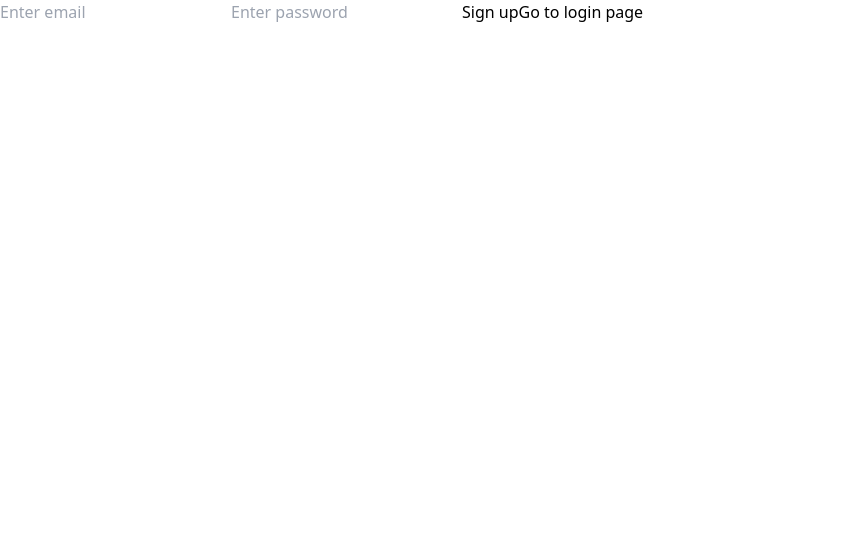
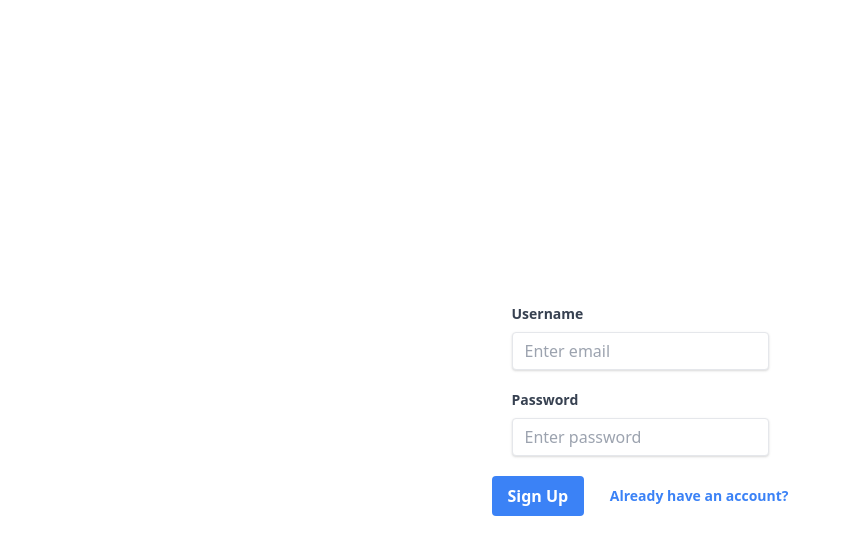
Before and after one commit to aminwastaken/chat-app, a React (Create React App) app: page /signup in a window 1280 px wide. Shown: the top 554 px of the page, without its empty margins (0-850 px from the left). Built offline with nearby package versions, Linux system fonts and the light colour scheme.

Commit message:
Apply styles

```diff
--- a/src/pages/Login.js
+++ b/src/pages/Login.js
@@ -1,7 +1,23 @@
 import { useNavigate } from "react-router-dom";
 import { useState } from "react";
 import { login } from "../utils/firebase";
+// import "./styles.css";
 
+const containerStyles = {
+  height: "100vh",
+  width: "100vw",
+  display: "flex",
+  justifyContent: "center",
+  alignItems: "center",
+};
+
+const inputContainer = {
+  margin: "20px",
+};
+
+const inputStyles = {
+  border: "1px solid gray",
+};
 const Login = () => {
   const [email, setEmail] = useState("");
   const [password, setPassword] = useState("");
@@ -16,23 +32,56 @@
   };
 
   return (
+    <div style={containerStyles}>
       <div>
+        <div style={inputContainer}>
+          <label
+            class="block text-gray-700 text-sm font-bold mb-2"
+            for="username"
+          >
+            Username
+          </label>
           <input
+            className="shadow appearance-none border rounded w-full py-2 px-3 text-gray-700 leading-tight focus:outline-none focus:shadow-outline"
             placeholder="Enter email"
             autoCapitalize="none"
             value={email}
             onChange={(event) => setEmail(event.target.value)}
           />
+        </div>
+        <div style={inputContainer}>
+          <label
+            class="block text-gray-700 text-sm font-bold mb-2"
+            for="password"
+          >
+            Password
+          </label>
           <input
+            className="shadow appearance-none border rounded w-full py-2 px-3 text-gray-700 leading-tight focus:outline-none focus:shadow-outline"
             placeholder="Enter password"
             type="password"
             value={password}
             onChange={(event) => setPassword(event.target.value)}
           />
-      <button onClick={onHandleLogin} color="#f57c00">
-        login
+        </div>
+        <div className="flex items-center justify-between">
+          <button
+            onClick={onHandleLogin}
+            color="#f57c00"
+            className="bg-blue-500 hover:bg-blue-700 text-white font-bold py-2 px-4 rounded focus:outline-none focus:shadow-outline"
+            type="button"
+          >
+            Sign In
           </button>
-      <button onClick={() => navigate("/signup")}>Go to sign up page</button>
+          <button
+            className="inline-block align-baseline font-bold text-sm text-blue-500 hover:text-blue-800"
+            href="#"
+            onClick={() => navigate("/signup")}
+          >
+            Don't have an account?
+          </button>
+        </div>
+      </div>
     </div>
   );
 };
--- a/src/pages/Signup.js
+++ b/src/pages/Signup.js
@@ -1,6 +1,22 @@
 import { useState } from "react";
 import { signup } from "../utils/firebase";
 import { useNavigate } from "react-router-dom";
+
+const containerStyles = {
+  height: "100vh",
+  width: "100vw",
+  display: "flex",
+  justifyContent: "center",
+  alignItems: "center",
+};
+
+const inputContainer = {
+  margin: "20px",
+};
+
+const inputStyles = {
+  border: "1px solid gray",
+};
 
 const Signup = () => {
   const [email, setEmail] = useState("");
@@ -13,29 +29,84 @@
       localStorage.setItem("username", email.split("@")[0]);
     }
 
-    navigate("/chat");
+    navigate("/channels");
   };
 
   return (
+    <div style={containerStyles}>
       <div>
+        <div style={inputContainer}>
+          <label
+            class="block text-gray-700 text-sm font-bold mb-2"
+            for="username"
+          >
+            Username
+          </label>
           <input
+            className="shadow appearance-none border rounded w-full py-2 px-3 text-gray-700 leading-tight focus:outline-none focus:shadow-outline"
             placeholder="Enter email"
             autoCapitalize="none"
             value={email}
             onChange={(event) => setEmail(event.target.value)}
           />
+        </div>
+        <div style={inputContainer}>
+          <label
+            class="block text-gray-700 text-sm font-bold mb-2"
+            for="password"
+          >
+            Password
+          </label>
           <input
+            className="shadow appearance-none border rounded w-full py-2 px-3 text-gray-700 leading-tight focus:outline-none focus:shadow-outline"
             placeholder="Enter password"
             type="password"
             value={password}
             onChange={(event) => setPassword(event.target.value)}
           />
-      <button onClick={onHandleSignup} color="#f57c00">
-        Sign up
+        </div>
+        <div className="flex items-center justify-between">
+          <button
+            onClick={onHandleSignup}
+            color="#f57c00"
+            className="bg-blue-500 hover:bg-blue-700 text-white font-bold py-2 px-4 rounded focus:outline-none focus:shadow-outline"
+            type="button"
+          >
+            Sign Up
           </button>
-      <button onClick={() => navigate("/signup")}>Go to login page</button>
+          <button
+            className="inline-block align-baseline font-bold text-sm text-blue-500 hover:text-blue-800"
+            href="#"
+            onClick={() => navigate("/login")}
+          >
+            Already have an account?
+          </button>
+        </div>
+      </div>
     </div>
   );
 };
 
+// return (
+//   <div>
+//     <input
+//       placeholder="Enter email"
+//       autoCapitalize="none"
+//       value={email}
+//       onChange={(event) => setEmail(event.target.value)}
+//     />
+//     <input
+//       placeholder="Enter password"
+//       type="password"
+//       value={password}
+//       onChange={(event) => setPassword(event.target.value)}
+//     />
+//     <button onClick={onHandleSignup} color="#f57c00">
+//       Sign up
+//     </button>
+//     <button onClick={() => navigate("/signup")}>Go to login page</button>
+//   </div>
+// );
+// };
+
 export default Signup;
```
Lines whose indentation alone changed are shown as unchanged.
